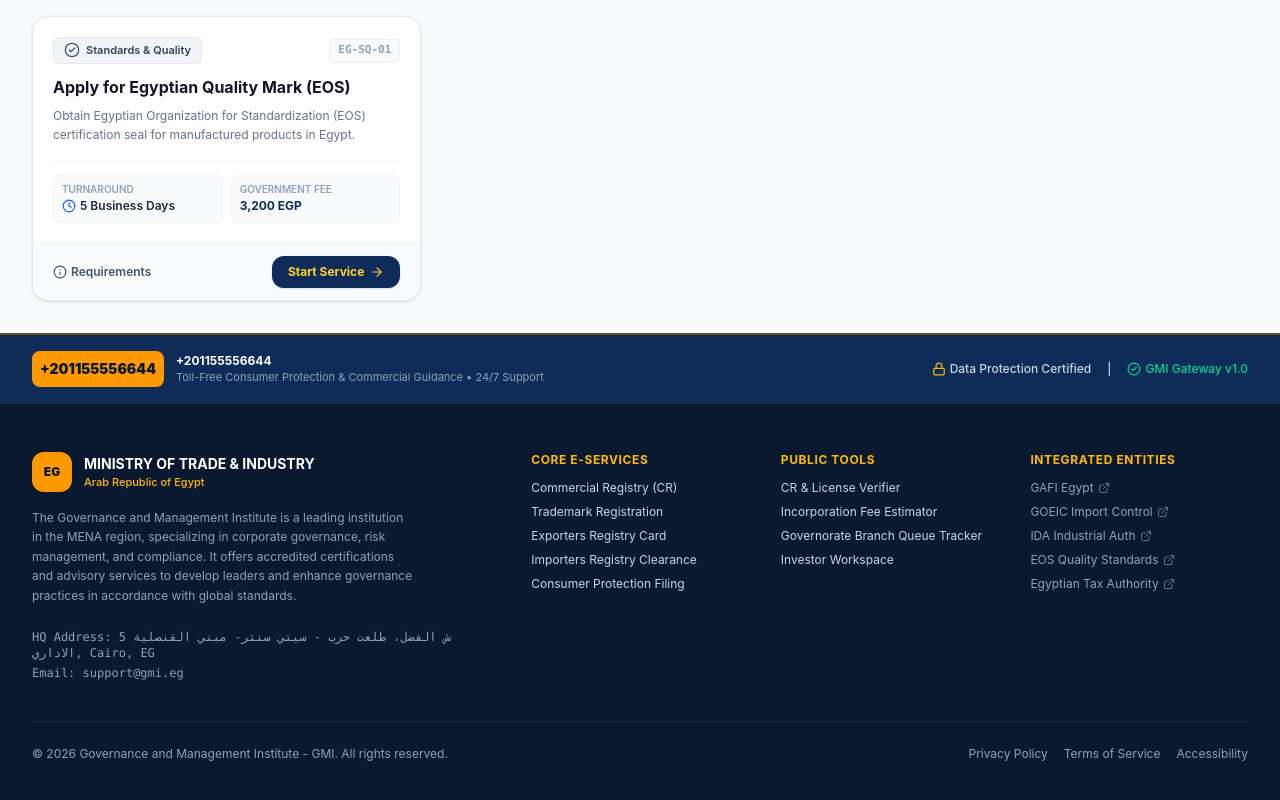
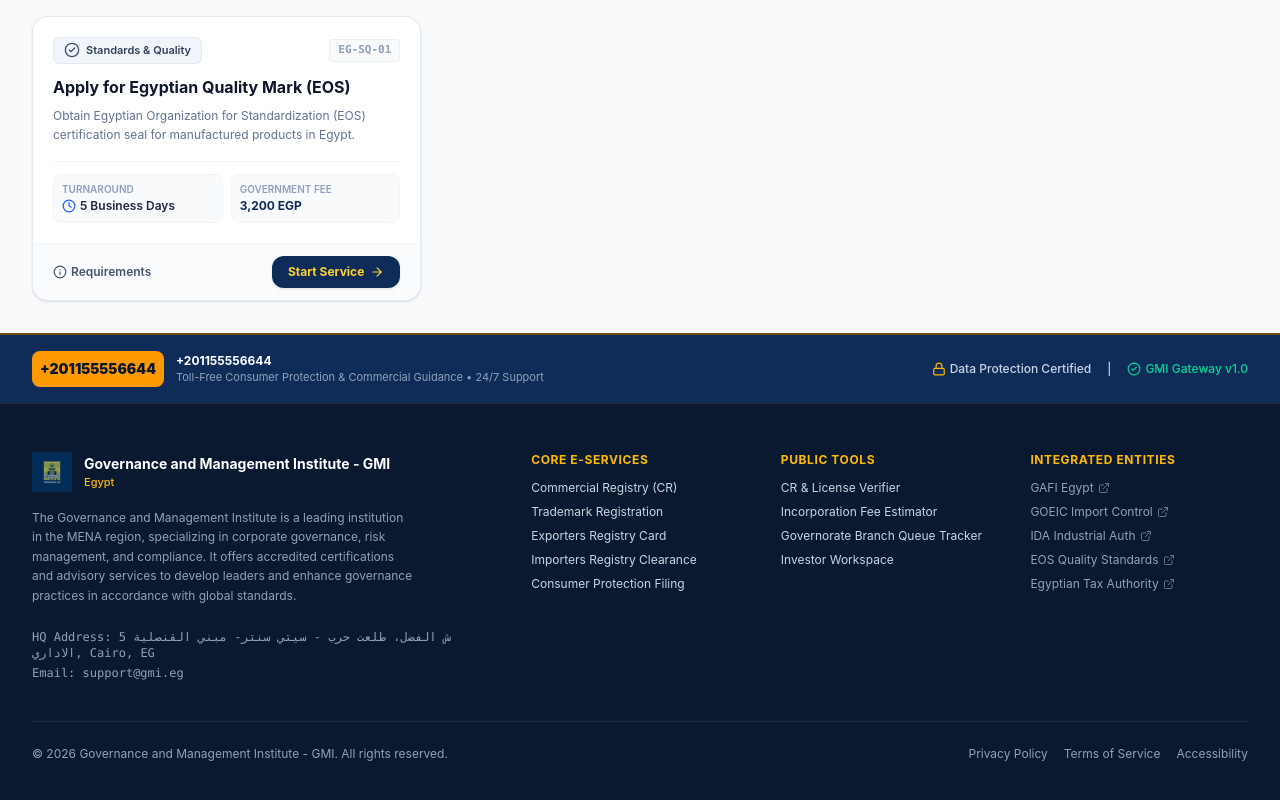
Before and after one commit to mohamedtaha152/ministry-commerce, a React (Vite) app: page / in a window 1280 px wide. Shown: the part 2050-2850 px from the top of the page. Built offline with nearby package versions, Linux system fonts and the light colour scheme.

Commit message:
Update Footer.jsx

```diff
--- a/src/components/Footer.jsx
+++ b/src/components/Footer.jsx
@@ -45,16 +45,19 @@
         <div className="grid grid-cols-1 md:grid-cols-2 lg:grid-cols-5 gap-8">
 
           {/* Col 1: Emblem & Ministry Overview */}
-          <div className="lg:col-span-2 space-y-4">
+ <div className="lg:col-span-2 space-y-4">
             <div className="flex items-center gap-3">
-              <div className="flex items-center justify-center w-10 h-10 rounded-xl bg-amber-500 text-[#0A192F] font-black text-xs">
-                EG
-              </div>
+            <img
+                src="/GMI.jpeg"
+                alt="GMI"
+                className="w-10 h-10"
+              />
               <div>
-                <h3 className="font-bold text-white text-sm">MINISTRY OF TRADE & INDUSTRY</h3>
-                <p className="text-[11px] text-amber-400 font-medium">Arab Republic of Egypt</p>
+                <h3 className="font-bold text-white text-sm">Governance and Management Institute - GMI</h3>
+                <p className="text-[11px] text-amber-400 font-medium">Egypt</p>
               </div>
             </div>
+
 
             <p className="text-xs text-slate-400 leading-relaxed max-w-sm">
               The Governance and Management Institute is a leading institution in the MENA region, specializing in corporate governance, risk management, and compliance. It offers accredited certifications and advisory services to develop leaders and enhance governance practices in accordance with global standards.
```
